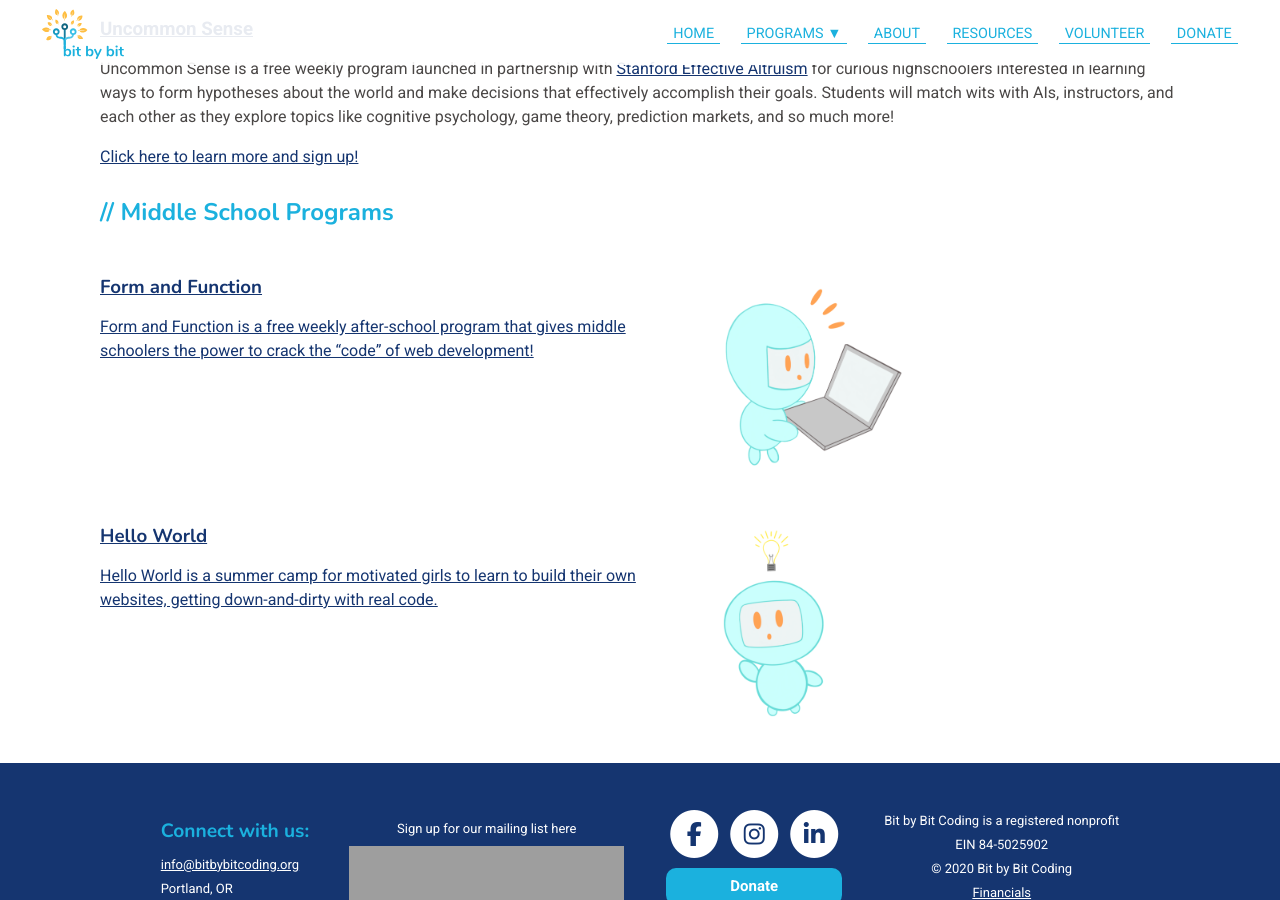
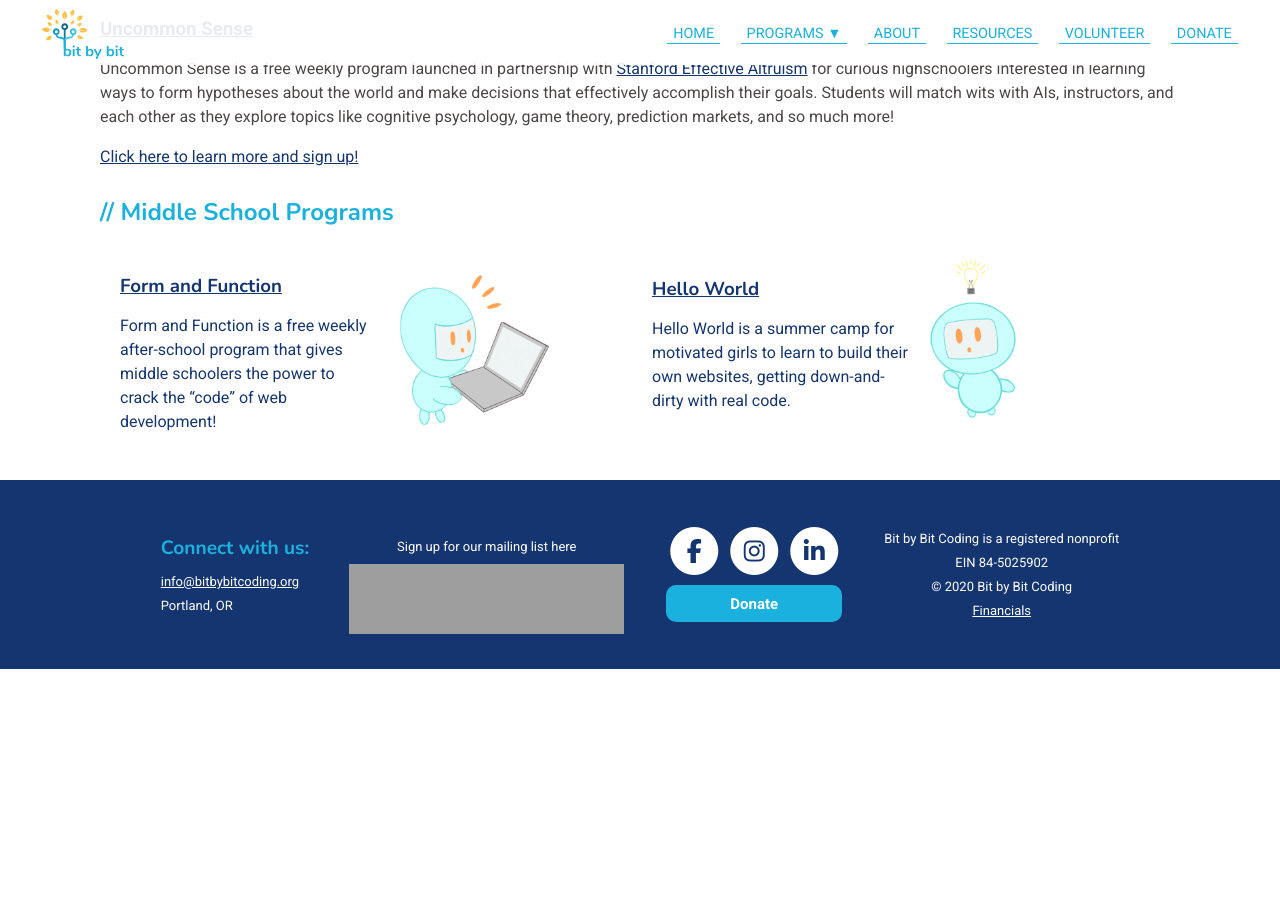
Before and after one commit to bit-by-bit-coding/bxb-website, a Jekyll site: the page built from index.html, in a window 1280 px wide and 900 px high, scrolled down 723 px. Built offline with Jekyll 4.4.1, drawn with Linux system fonts in a browser that asks for light colours; nearby versions of some CDN libraries; after the commit the page ends 1392 px from its top, so only the background shows below that; grey boxes are pictures that could not be loaded.

Commit message:
little sizing changes

```diff
--- a/styles/index.scss
+++ b/styles/index.scss
@@ -1,15 +1,7 @@
 ---
 ---
+
 @import 'variables';
-
-.bot {
-	margin-top: 20px;
-}
-
-.section img {
-	height: 200px;
-	padding-left: 75px;
-}
 
 #righttext {
 	flex-grow: 10;
@@ -24,27 +16,89 @@
 	}
 }
 
+.bot {
+	height: 170px;
+}
+
 #pumpkin {
 	width: 200px;
 	height: auto;
+	margin-top: 20px;
 }
 
 @media screen and (min-width: 992px) {
 	#pumpkin {
 		width: 150px;
+		padding-left: 75px;
 	}
 }
 
 @media screen and (max-width: 767px) {
-	.computerbot {
-		display: none;
+	#pumpkin {
+		padding: 0;
 	}
-	#pumpkin {
-	padding: 0;
-	}
+
 	.bot {
 		display: block;
 		margin: auto;
-		padding-left: 0 !important;
+		padding-left: 0;
 	}
 }
+
+.resources-container .details-container {
+	align-items: center;
+}
+
+.resources-container .details-item {
+	flex-basis: 100px;
+}
+
+/* Details*/
+.resources-container {
+	display: flex;
+	flex-direction: column; //mobile-first layout
+	padding: 0 -5px;
+	align-content: stretch;
+	align-items: stretch;
+	justify-content: space-evenly;
+
+}
+
+.resources-column {
+	min-width: 200px;
+	height: 100%;
+	margin: 5px 0px;
+	padding-left: 20px;
+	transition: 0.2s;
+
+	&:hover {
+		box-shadow: 2px 2px 5px $dark;
+		border-radius: 10px;
+	}
+
+	p {
+		color: $dark;
+	}
+}
+
+@media (min-width: 768px) {
+	.resources-container {
+		flex-direction: row;
+	}
+
+	.resources-column {
+		width: 40vw;
+	}
+}
+
+.resources-container .bot {
+	padding-left: 15px;
+}
+
+.nounderline {
+	text-decoration: none;
+}
+
+.heading-link {
+	text-decoration: underline;
+}
```
